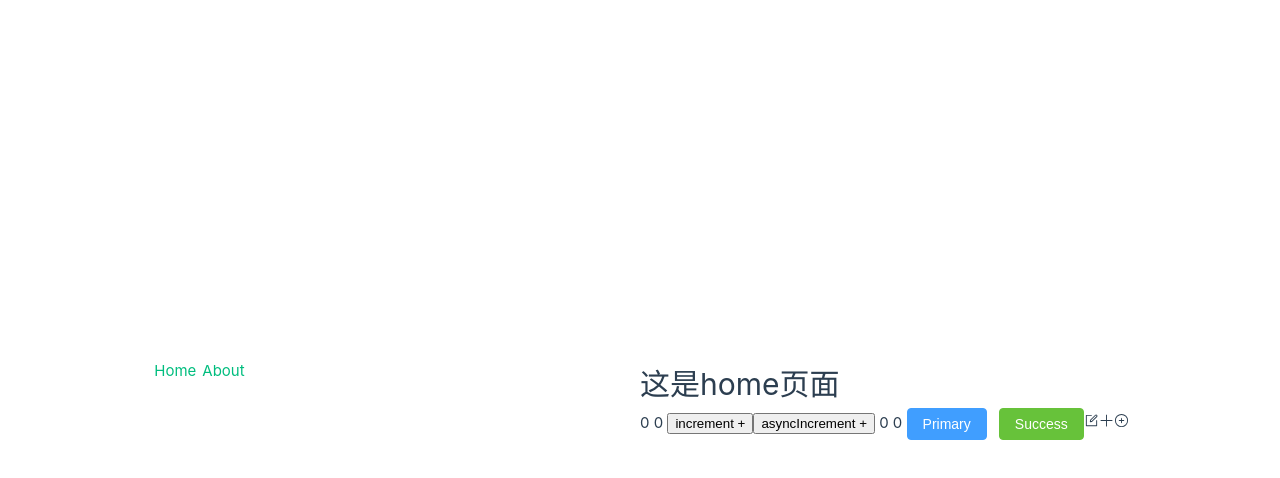
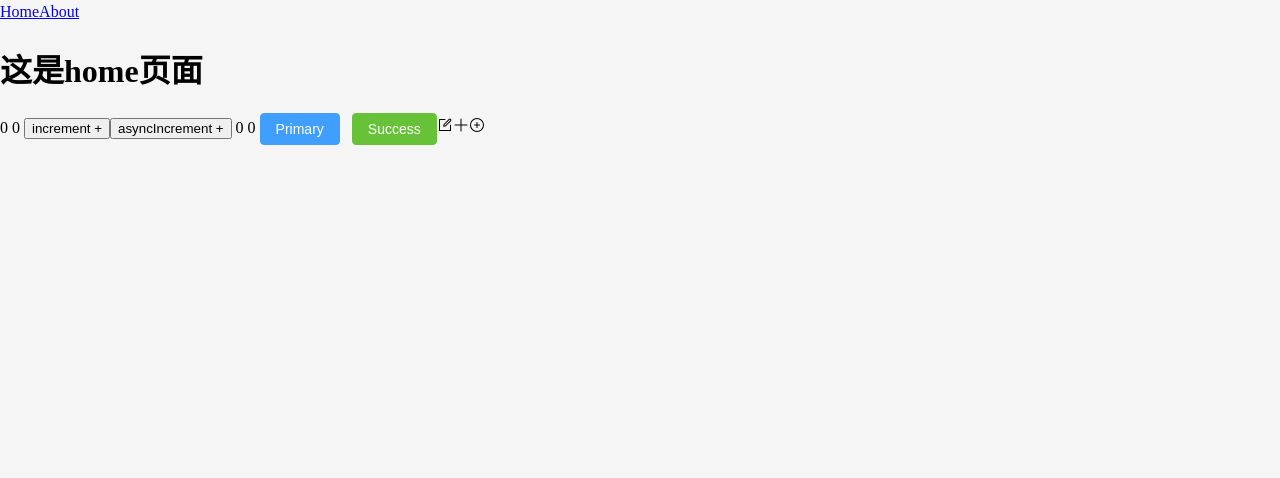
Before and after one commit to he1237596/frontend-vue3, a Vue app: page / in a window 1280 px wide. Shown: the top 478 px of the page. Built offline with nearby package versions, Linux system fonts and the light colour scheme.

Commit message:
feat:图标即用即导

```diff
--- a/package.json
+++ b/package.json
@@ -29,6 +29,7 @@
     "husky": "^8.0.0",
     "lint-staged": "^15.2.9",
     "prettier": "^3.2.5",
+    "sass": "^1.77.8",
     "unplugin-auto-import": "^0.18.2",
     "unplugin-vue-components": "^0.27.4",
     "vite": "^5.3.1"
--- a/src/assets/base.css
+++ /dev/null
@@ -1,86 +0,0 @@
-/* color palette from <https://github.com/vuejs/theme> */
-:root {
-  --vt-c-white: #ffffff;
-  --vt-c-white-soft: #f8f8f8;
-  --vt-c-white-mute: #f2f2f2;
-
-  --vt-c-black: #181818;
-  --vt-c-black-soft: #222222;
-  --vt-c-black-mute: #282828;
-
-  --vt-c-indigo: #2c3e50;
-
-  --vt-c-divider-light-1: rgba(60, 60, 60, 0.29);
-  --vt-c-divider-light-2: rgba(60, 60, 60, 0.12);
-  --vt-c-divider-dark-1: rgba(84, 84, 84, 0.65);
-  --vt-c-divider-dark-2: rgba(84, 84, 84, 0.48);
-
-  --vt-c-text-light-1: var(--vt-c-indigo);
-  --vt-c-text-light-2: rgba(60, 60, 60, 0.66);
-  --vt-c-text-dark-1: var(--vt-c-white);
-  --vt-c-text-dark-2: rgba(235, 235, 235, 0.64);
-}
-
-/* semantic color variables for this project */
-:root {
-  --color-background: var(--vt-c-white);
-  --color-background-soft: var(--vt-c-white-soft);
-  --color-background-mute: var(--vt-c-white-mute);
-
-  --color-border: var(--vt-c-divider-light-2);
-  --color-border-hover: var(--vt-c-divider-light-1);
-
-  --color-heading: var(--vt-c-text-light-1);
-  --color-text: var(--vt-c-text-light-1);
-
-  --section-gap: 160px;
-}
-
-@media (prefers-color-scheme: dark) {
-  :root {
-    --color-background: var(--vt-c-black);
-    --color-background-soft: var(--vt-c-black-soft);
-    --color-background-mute: var(--vt-c-black-mute);
-
-    --color-border: var(--vt-c-divider-dark-2);
-    --color-border-hover: var(--vt-c-divider-dark-1);
-
-    --color-heading: var(--vt-c-text-dark-1);
-    --color-text: var(--vt-c-text-dark-2);
-  }
-}
-
-*,
-*::before,
-*::after {
-  box-sizing: border-box;
-  margin: 0;
-  font-weight: normal;
-}
-
-body {
-  min-height: 100vh;
-  color: var(--color-text);
-  background: var(--color-background);
-  transition:
-    color 0.5s,
-    background-color 0.5s;
-  line-height: 1.6;
-  font-family:
-    Inter,
-    -apple-system,
-    BlinkMacSystemFont,
-    'Segoe UI',
-    Roboto,
-    Oxygen,
-    Ubuntu,
-    Cantarell,
-    'Fira Sans',
-    'Droid Sans',
-    'Helvetica Neue',
-    sans-serif;
-  font-size: 15px;
-  text-rendering: optimizeLegibility;
-  -webkit-font-smoothing: antialiased;
-  -moz-osx-font-smoothing: grayscale;
-}
--- a/src/assets/main.css
+++ /dev/null
@@ -1,35 +0,0 @@
-@import './base.css';
-
-#app {
-  max-width: 1280px;
-  margin: 0 auto;
-  padding: 2rem;
-  font-weight: normal;
-}
-
-a,
-.green {
-  text-decoration: none;
-  color: hsla(160, 100%, 37%, 1);
-  transition: 0.4s;
-  padding: 3px;
-}
-
-@media (hover: hover) {
-  a:hover {
-    background-color: hsla(160, 100%, 37%, 0.2);
-  }
-}
-
-@media (min-width: 1024px) {
-  body {
-    display: flex;
-    place-items: center;
-  }
-
-  #app {
-    display: grid;
-    grid-template-columns: 1fr 1fr;
-    padding: 0 2rem;
-  }
-}
--- /dev/null
+++ b/src/assets/main.scss
@@ -0,0 +1,20 @@
+body {
+  margin: 0;
+  background-color: #f5f5f5;
+}
+
+/* fade-slide */
+.fade-slide-leave-active,
+.fade-slide-enter-active {
+  transition: all 0.3s;
+}
+
+.fade-slide-enter-from {
+  transform: translateX(-30px);
+  opacity: 0;
+}
+
+.fade-slide-leave-to {
+  transform: translateX(30px);
+  opacity: 0;
+}
--- a/src/main.js
+++ b/src/main.js
@@ -1,16 +1,16 @@
-import './assets/main.css'
+import './assets/main.scss'
 
 import { createApp } from 'vue'
-import * as ElementPlusIconsVue from '@element-plus/icons-vue'
+// import * as ElementPlusIconsVue from '@element-plus/icons-vue'
 
 import App from './App.vue'
 import router from './router'
 import piniaStore from './stores'
 const app = createApp(App)
 
-for (const [key, component] of Object.entries(ElementPlusIconsVue)) {
-  app.component(key, component)
-}
+// for (const [key, component] of Object.entries(ElementPlusIconsVue)) {
+//   app.component(key, component)
+// }
 app.use(piniaStore)
 app.use(router)
 
--- a/src/views/HomeView.vue
+++ b/src/views/HomeView.vue
@@ -8,6 +8,7 @@
 <script setup>
 import { useCounterStore } from '@/stores'
 const userStore = useCounterStore()
+import { Edit, Plus, CirclePlus } from '@element-plus/icons-vue'
 
 import { storeToRefs } from 'pinia'
 const { count, doubleCount } = storeToRefs(userStore) // 使用较多属性，考虑使用storeToRefs解构
```
Also changed, not shown: .eslintrc.cjs, src/assets/logo.svg (deleted), 1 other file (tests, documents, lock files or other folders).
